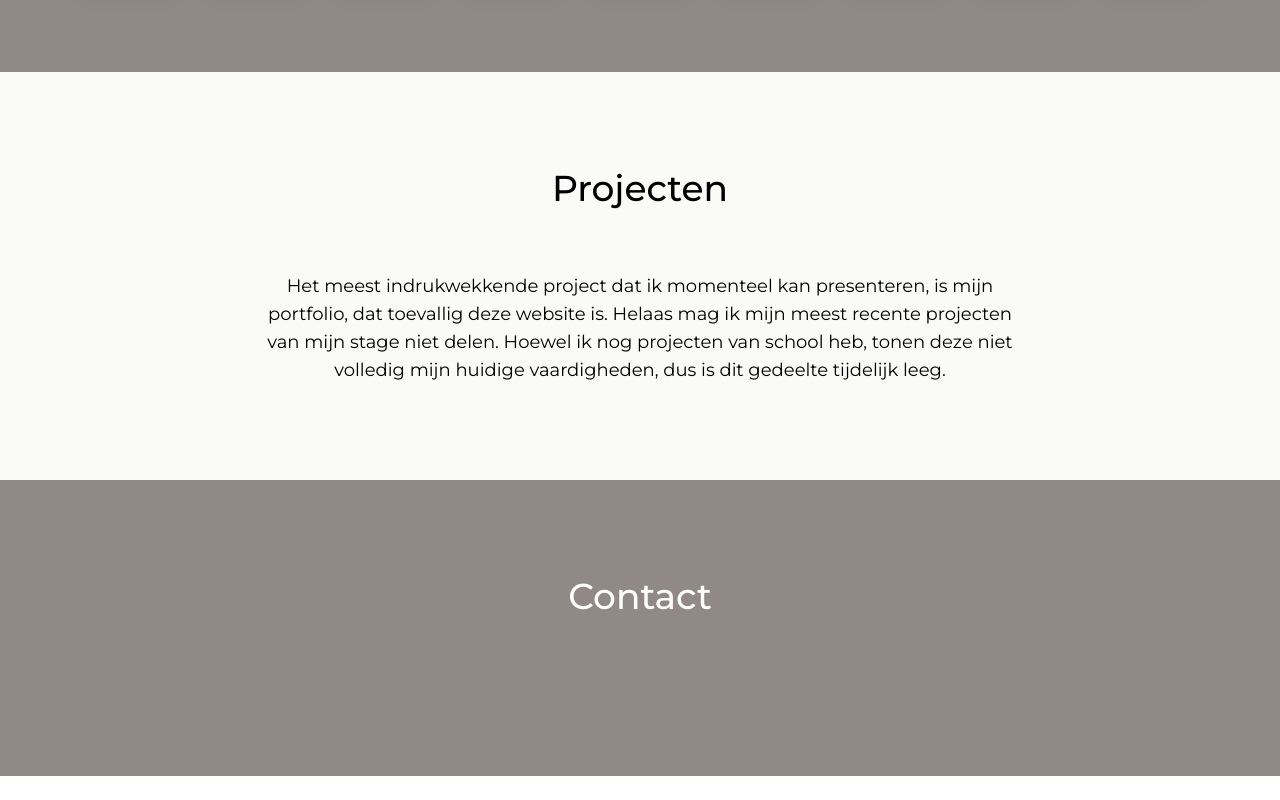
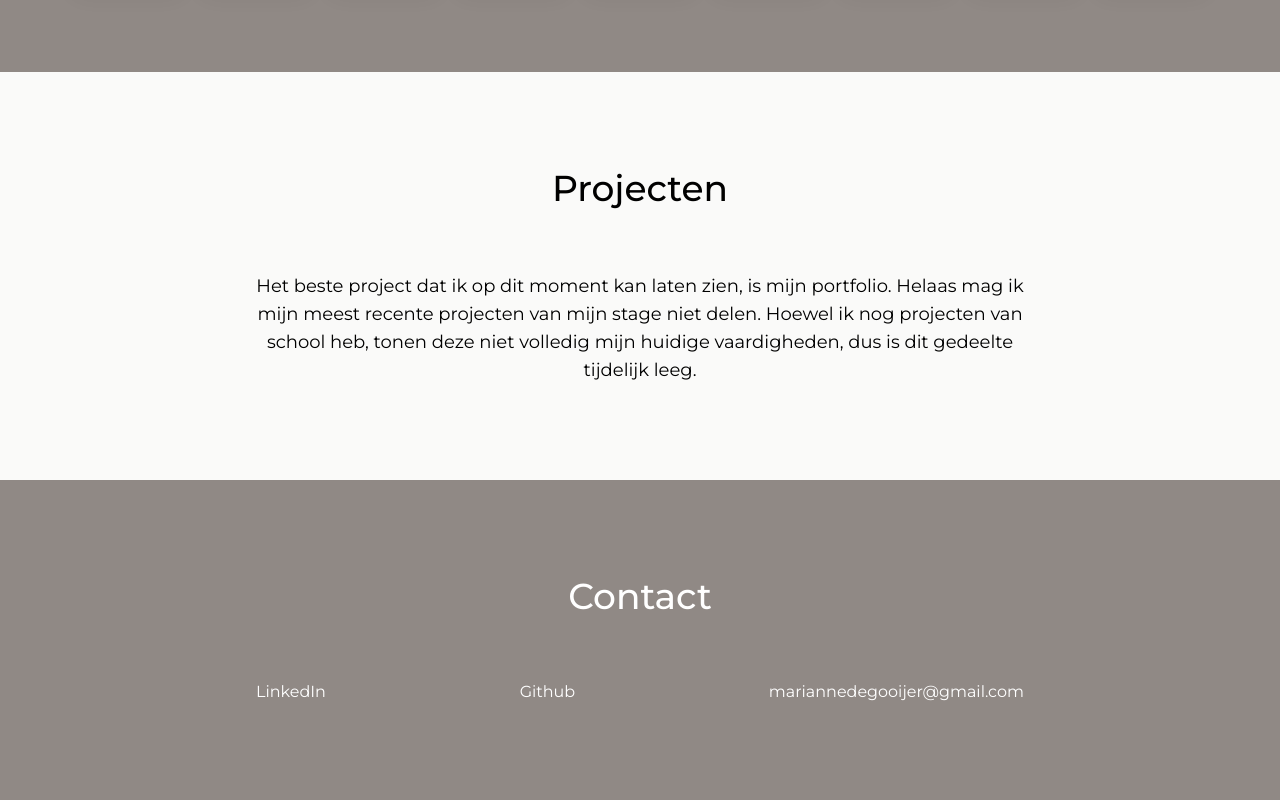
Before and after one commit to Marianne-de-Gooijer/portfolio, a Next.js app: page / in a window 1280 px wide. Shown: the part 2540-3340 px from the top of the page. Before the commit the page ends 3316 px from the top, so only its background shows below. Built offline with nearby package versions, Linux system fonts and the light colour scheme.

Commit message:
Wijzigingen projecten en navigatiebalk en begin aan contact sectie

```diff
--- a/src/components/Contact.js
+++ b/src/components/Contact.js
@@ -1,10 +1,35 @@
+import Link from "next/link";
+
 function Contact() {
   return (
     <section id="contact" className="py-12 md:py-24 bg-sand">
-          <div className="container mx-auto text-white">
+      <div className="container mx-auto text-white px-5">
         <p className="text-2xl md:text-4xl font-medium text-center mb-12 md:mb-16">
           Contact
         </p>
+        <div className="flex flex-col md:flex-row md:justify-between max-w-3xl mx-auto">
+          <Link
+            href="https://www.linkedin.com/in/marianne-de-gooijer/"
+            target="_blank"
+            aria-label="Mijn LinkedIn account"
+          >
+            LinkedIn
+          </Link>
+          <Link
+            href="https://github.com/Marianne-de-Gooijer"
+            target="_blank"
+            aria-label="Mijn GitHub account"
+          >
+            Github
+          </Link>
+          <Link
+            href="mailto: mariannedegooijer@gmail.com"
+            target="_blank"
+            aria-label="Mijn e-mailadres"
+          >
+            mariannedegooijer@gmail.com
+          </Link>
+        </div>
       </div>
     </section>
   );
--- a/src/components/NavBar.js
+++ b/src/components/NavBar.js
@@ -50,7 +50,9 @@ function NavBar() {
               </Link>
             </li>
             <li>
-              <Link href="/#contact" className="hover:font-bold">Contact</Link>
+              <Link href="/#contact" className="hover:font-bold">
+                Contact
+              </Link>
             </li>
           </ul>
           <div onClick={handleNav} className="md:hidden cursor-pointer">
@@ -105,22 +107,38 @@ function NavBar() {
               <p className="uppercase tracking-widest text-pink-600">Contact</p>
               <div className="flex items-center justify-between my-4 w-full">
                 <div className="text-darkSand rounded-full shadow-lg shadow-gray-700 bg-white p-3 cursor-pointer hover:scale-105 ease-in duration-300">
-                  <Link href="https://www.linkedin.com/in/marianne-de-gooijer/" aria-label="Mijn LinkedIn account">
+                  <Link
+                    href="https://www.linkedin.com/in/marianne-de-gooijer/"
+                    target="_blank"
+                    aria-label="Mijn LinkedIn account"
+                  >
                     <FaLinkedinIn />
                   </Link>
                 </div>
                 <div className="text-darkSand rounded-full shadow-lg shadow-gray-700 bg-white p-3 cursor-pointer hover:scale-105 ease-in duration-300">
-                  <Link href="https://github.com/Marianne-de-Gooijer" aria-label="Mijn GitHub account">
+                  <Link
+                    href="https://github.com/Marianne-de-Gooijer"
+                    target="_blank"
+                    aria-label="Mijn GitHub account"
+                  >
                     <FaGithub />
                   </Link>
                 </div>
                 <div className="text-darkSand rounded-full shadow-lg shadow-gray-700 bg-white p-3 cursor-pointer hover:scale-105 ease-in duration-300">
-                  <Link href="mailto: mariannedegooijer@gmail.com" aria-label="Mijn e-mailadres">
+                  <Link
+                    href="mailto: mariannedegooijer@gmail.com"
+                    target="_blank"
+                    aria-label="Mijn e-mailadres"
+                  >
                     <AiOutlineMail />
                   </Link>
                 </div>
                 <div className="text-darkSand rounded-full shadow-lg shadow-gray-700 bg-white p-3 cursor-pointer hover:scale-105 ease-in duration-300">
-                  <Link href="tel: +31637338187" aria-label="Mijn telefoonnummer">
+                  <Link
+                    href="tel: +31637338187"
+                    target="_blank"
+                    aria-label="Mijn telefoonnummer"
+                  >
                     <AiOutlinePhone />
                   </Link>
                 </div>
--- a/src/components/Projects.js
+++ b/src/components/Projects.js
@@ -42,11 +42,10 @@ function Projects() {
         Projecten
       </p>
       <p className="leading-relaxed text-md md:text-lg text-center max-w-3xl mx-auto">
-        Het meest indrukwekkende project dat ik momenteel kan presenteren, is
-        mijn portfolio, dat toevallig deze website is. Helaas mag ik mijn meest
-        recente projecten van mijn stage niet delen. Hoewel ik nog projecten van
-        school heb, tonen deze niet volledig mijn huidige vaardigheden, dus is
-        dit gedeelte tijdelijk leeg.
+        Het beste project dat ik op dit moment kan laten zien, is mijn
+        portfolio. Helaas mag ik mijn meest recente projecten van mijn stage
+        niet delen. Hoewel ik nog projecten van school heb, tonen deze niet
+        volledig mijn huidige vaardigheden, dus is dit gedeelte tijdelijk leeg.
       </p>
       <div className="grid grid-cols-1 md:grid-cols-2 gap-4 projecten hidden">
         {projects.map((project, index) => (
```
Lines whose indentation alone changed are shown as unchanged.
